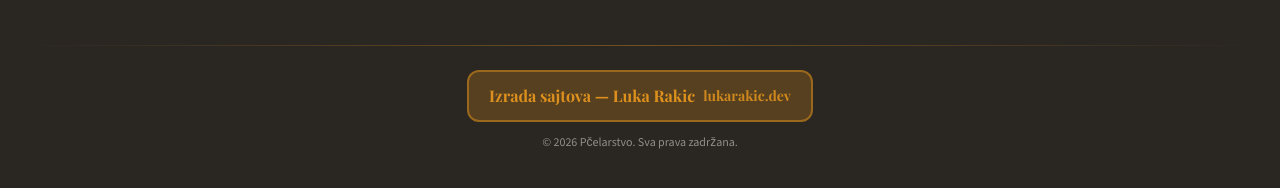
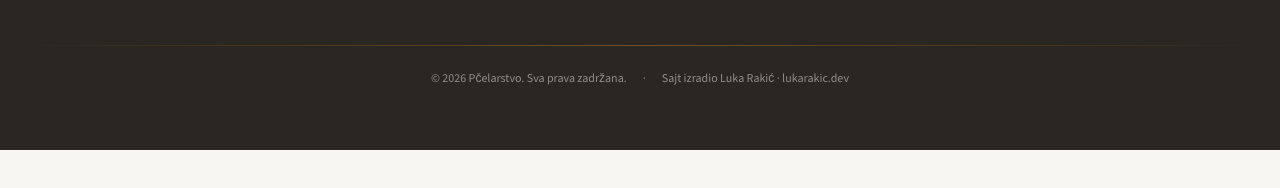
Before and after one commit to LukaRakic00/med-todorovic, a React (Vite) app: page /blog in a window 1280 px wide. Shown: the part 1036-1224 px from the top of the page. After the commit the page ends 1186 px from the top, so only its background shows below. Built offline with nearby package versions, Linux system fonts and the light colour scheme; no server answers; the database is empty; the HTML template or start-up script is replaced by a standard one.

Commit message:
dodata reklama lukarakic.dev

```diff
--- a/src/components/Footer.tsx
+++ b/src/components/Footer.tsx
@@ -63,19 +63,17 @@ const Footer = () => {
         </div>
 
         <div className="section-divider mt-12 mb-6" />
-        <div className="text-center space-y-3">
+        <div className="flex flex-col sm:flex-row items-center justify-center gap-2 sm:gap-4 text-xs text-primary-foreground/50">
+          <p>© {new Date().getFullYear()} Pčelarstvo. Sva prava zadržana.</p>
+          <span className="hidden sm:inline">·</span>
           <a
             href="https://lukarakic.dev"
             target="_blank"
             rel="noopener noreferrer"
-            className="inline-flex flex-col sm:flex-row items-center gap-1 sm:gap-2 px-5 py-3 rounded-xl bg-primary/25 border-2 border-primary/50 text-primary font-display font-bold text-base hover:bg-primary/35 hover:border-primary transition-all"
+            className="hover:text-primary transition-colors"
           >
-            <span>Izrada sajtova — Luka Rakic</span>
-            <span className="text-primary/90 text-sm font-body">lukarakic.dev</span>
+            Sajt izradio Luka Rakić · lukarakic.dev
           </a>
-          <p className="text-xs text-primary-foreground/50">
-            © {new Date().getFullYear()} Pčelarstvo. Sva prava zadržana.
-          </p>
         </div>
       </div>
     </footer>
```
